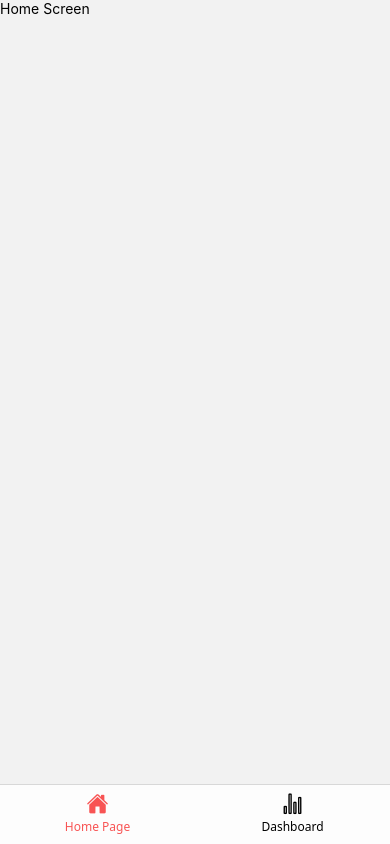
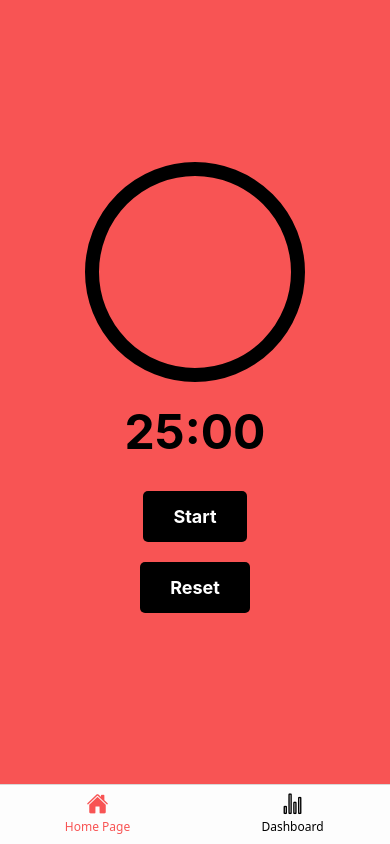
Before and after one commit to sudedonmezz/PomodoroApp, a React Native app: screen / in a window 390 px wide. Built offline with nearby package versions, Linux system fonts and the light colour scheme.

Commit message:
added timer and circular progress

```diff
--- a/components/CircularProgress.js
+++ b/components/CircularProgress.js
@@ -0,0 +1,35 @@
+import Svg, { Circle } from 'react-native-svg';
+import { View } from 'react-native';
+
+export default function CircularProgress({ size = 200, strokeWidth = 12, progress = 0, color = '#E74C3C' }) {
+  const radius = (size - strokeWidth) / 2;
+  const circumference = 2 * Math.PI * radius;
+  const strokeDashoffset = circumference - (circumference * progress);
+
+  return (
+    <View>
+      <Svg width={size} height={size}>
+        <Circle
+          stroke="#000000ff"
+          fill="none"
+          cx={size / 2}
+          cy={size / 2}
+          r={radius}
+          strokeWidth={strokeWidth}
+        />
+        <Circle
+          stroke={color}
+          fill="none"
+          cx={size / 2}
+          cy={size / 2}
+          r={radius}
+          strokeWidth={strokeWidth}
+          strokeDasharray={circumference}
+          strokeDashoffset={strokeDashoffset}
+          strokeLinecap="round"
+          transform={`rotate(-90 ${size / 2} ${size / 2})`}
+        />
+      </Svg>
+    </View>
+  );
+}
--- a/screens/HomeScreen.js
+++ b/screens/HomeScreen.js
@@ -1,11 +1,79 @@
-// screens/HomeScreen.js
-import React from 'react';
-import { View, Text } from 'react-native';
+import { useState, useEffect } from "react";
+import { Text, TouchableHighlight, View, StyleSheet } from "react-native";
+import CircularProgress from "../components/CircularProgress";
 
 export default function HomeScreen() {
+  const totalTime = 25 * 60;
+  const [time, setTime] = useState(totalTime);
+  const [isRunning, setIsRunning] = useState(false);
+
+  useEffect(() => {
+    let timer;
+    if (isRunning && time > 0) {
+      timer = setInterval(() => setTime((prevTime) => prevTime - 1), 1000);
+    }
+    return () => clearInterval(timer);
+  }, [isRunning, time]);
+
+  const formatTime = (seconds) => {
+    const minutes = Math.floor(seconds / 60);
+    const secs = seconds % 60;
+    return `${minutes.toString().padStart(2, "0")}:${secs
+      .toString()
+      .padStart(2, "0")}`;
+  };
+
+  const progress = (totalTime - time) / totalTime;
+
   return (
-    <View>
-      <Text>Home Screen</Text>
+    <View style={styles.container}>
+      {/* Circular Progress */}
+      <CircularProgress size={220} strokeWidth={14} progress={progress} color="#ffffffff" />
+
+      {/* Timer Text */}
+      <Text style={styles.timerText}>{formatTime(time)}</Text>
+
+      {/* Start/Pause Button */}
+      <TouchableHighlight
+        style={styles.button}
+        onPress={() => setIsRunning(!isRunning)}
+      >
+        <Text style={styles.buttonText}>{isRunning ? "Pause" : "Start"}</Text>
+      </TouchableHighlight>
+
+      {/* Reset Button */}
+      <TouchableHighlight
+        style={styles.button}
+        onPress={() => setTime(totalTime)}
+      >
+        <Text style={styles.buttonText}>Reset</Text>
+      </TouchableHighlight>
     </View>
   );
 }
+
+const styles = StyleSheet.create({
+  container: {
+    flex: 1,
+    justifyContent: "center",
+    alignItems: "center",
+    backgroundColor: "#f85454ff",
+  },
+  timerText: {
+    fontSize: 48,
+    marginVertical: 20,
+    fontWeight: "bold",
+  },
+  button: {
+    backgroundColor: "#000000ff",
+    paddingVertical: 15,
+    paddingHorizontal: 30,
+    borderRadius: 5,
+    marginVertical: 10,
+  },
+  buttonText: {
+    color: "#fff",
+    fontSize: 18,
+    fontWeight: "bold",
+  },
+});
```
